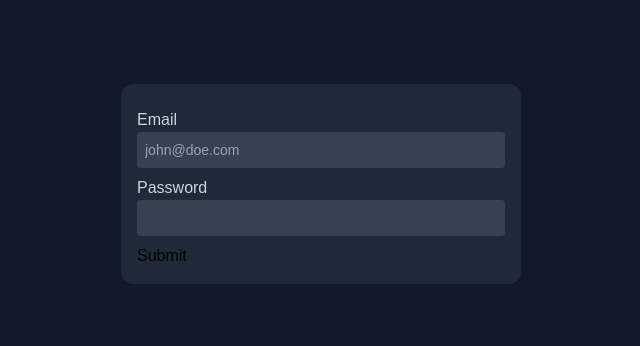
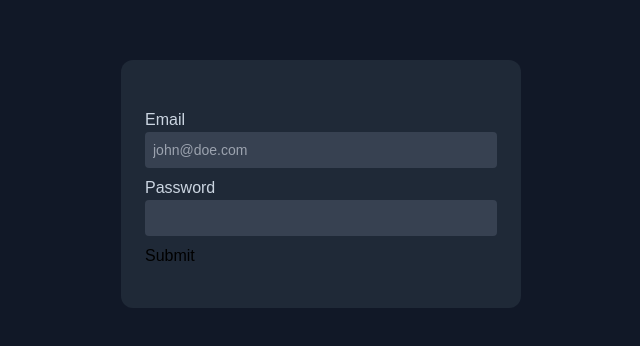
Before and after one commit to TrueBabyChaise/Virtual-Bookshelf, a Next.js app in the folder client/: page /login in a window 1280 px wide. Shown: the part 216-562 px from the top of the page, without its empty margins (319-959 px from the left). Built offline with nearby package versions, Linux system fonts and the light colour scheme; no server answers.

Commit message:
Update login.jsx

```diff
--- a/client/pages/login.jsx
+++ b/client/pages/login.jsx
@@ -13,7 +13,7 @@ export default function Login() {
       </Head>
 
       <LoginContainer>
-        <div className="bg-gray-800 m-auto max-w-[400px] p-4 rounded-xl">
+        <div className="bg-gray-800 m-auto max-w-[400px] px-6 py-10 rounded-xl">
           <SigninForm />
         </div>
       </LoginContainer>
```
